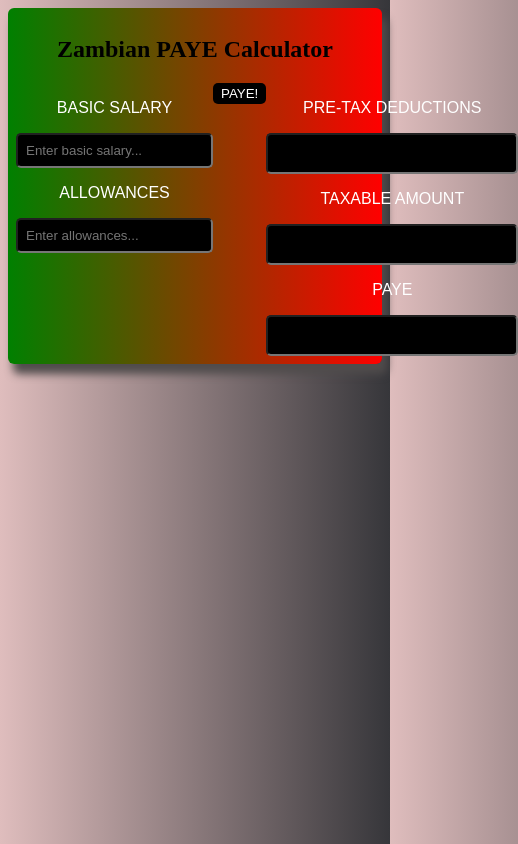
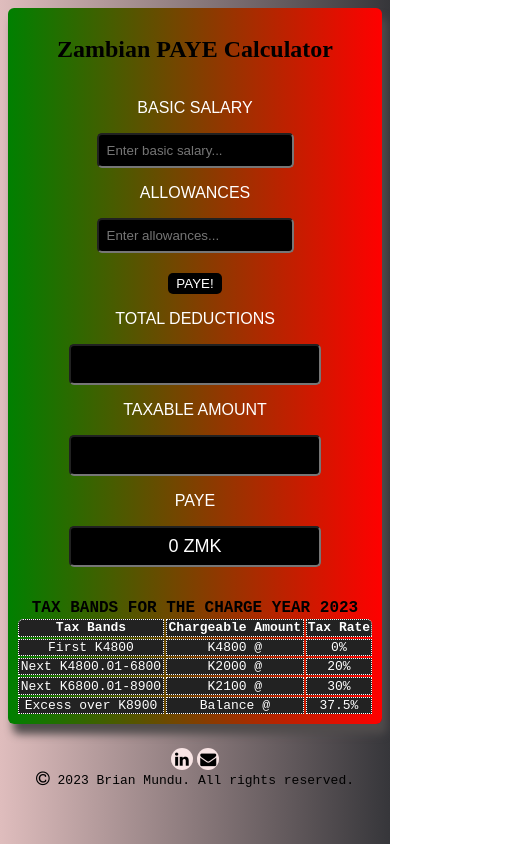
Before and after one commit to twicemuch/form, a plain HTML site: page index.html in a window 390 px wide. Shown: the whole page, 518 px wide, since content can reach past the window. Drawn offline with Linux system fonts and the light colour scheme.

Commit message:
made some changes

```diff
--- a/index.html
+++ b/index.html
@@ -5,23 +5,26 @@
         <meta charset="UTF-8">
         <meta name="viewport" content="width=device-width, initial-scale=1">
         <link href="styles.css" rel="stylesheet">
+        <link rel="stylesheet" href="https://cdnjs.cloudflare.com/ajax/libs/font-awesome/4.7.0/css/font-awesome.min.css">
     </head>
     <body>
+        <main role="main">
         <div class="container">
             <h2>Zambian PAYE Calculator</h2>
         <p class="hidden">Your tax liability is: <span id="taxAmount"></span></p>
         <div class="innerContainer">
             <div class="iput">
     <form action="">
-
+        <div class="gross">
           <div class="input">
             <p class="title">Basic Salary</p>
-            <input type="text" id="inputSalary"placeholder="Enter basic salary...">
+            <input type="text" id="inputSalary" class="smallscreen-width" placeholder="Enter basic salary...">
            </div>
 
           <div class="input">
             <p class="title">Allowances</p>
-            <input type="text" class="white" id="inputAllowance" placeholder="Enter allowances...">
+            <input type="text" class="white smallscreen-width" id="inputAllowance" placeholder="Enter allowances...">
+          </div>
         </div>
     </form>
     </div>
@@ -32,24 +35,63 @@
         <div class="results">
         <form action="">
         <div class="name">
-            <p class="title">pre-tax Deductions</p>
-            <input type="text" class="output" id="preTax-deduction">
+            <p class="title">Total Deductions</p>
+            <input type="text" class="output smallscreen-width" id="preTax-deduction">
         </div>
 
         <div class="name">
             <p class="title">Taxable Amount</p>
-            <input type="text" class="output" id="taxableValue">
+            <input type="text" class="output smallscreen-width" id="taxableValue">
         </div>
 
         <div class="name">
             <p class="title">PAYE</p>
-            <input value=" " class="output" id= "taxPayable">
+            <input value=" " class="output smallscreen-width" id= "taxPayable">
         </div>
 
         </form>
     </div>
     </div>
+    <table>
+        <caption>TAX BANDS FOR THE CHARGE YEAR 2023</caption>
+        <tr>
+        <th class="br-top1">Tax Bands</th>
+        <th>Chargeable Amount</th>
+        <th class="br-top2">Tax Rate</th>
+        </tr>
+        <tr>
+        <td>First K4800</td>
+        <td>K4800 @</td>
+        <td>0%</td>
+
+        </tr>
+            <tr>
+                <td>Next K4800.01-6800</td>
+                <td>K2000 @</td>
+                <td>20%</td>
+                </tr>
+        </tr>
+        <tr>
+            <td>Next K6800.01-8900</td>
+            <td>K2100 @</td>
+            <td>30%</td>
+        </tr>
+        <tr>
+            <td class="br-bottom1">Excess over K8900</td>
+            <td>Balance @</td>
+            <td class="br-bottom2">37.5%</td>
+        </tr>
+
+        </table>
+
+
  </div>
+ </main>
+ <footer class="last-sec">
+    <i class="fa fa-linkedin"></i>
+    <a href="mailto:brianmund01@gmail.com"><i class="fa fa-envelope"></i></a>
+    <p><i class="fa fa-copyright"></i> 2023 Brian Mundu. All rights reserved.</p>
+ </footer>
 
         <script src="script.js"></script>
 
--- a/script.js
+++ b/script.js
@@ -1,6 +1,7 @@
 
 const taxAmount = document.getElementById("taxAmount");
 const paye = document.getElementById("calculate");
+const taxPayable = document.getElementById("taxPayable");
 
 
 const napsa = 0.05;
@@ -10,12 +11,13 @@ const nextBracket = 0.3;
 const lastBracket = 0.375;
 const bandOne = 2000;
 const bandTwo = 2100;
-const napsaCeiling = 1342;
+const napsaCeiling = 1221.80;
 const nhima = 0.01;
 
 function taxCalculator(emoluments) {
+
   //var napsaValue = emoluments*napsa;
-  var beforeTax = emoluments - preTaxDeductions();
+  //var beforeTax = emoluments - preTaxDeductions();
    var tax = 0;
 
   /*if (napsaValue >= napsaCeiling) {
@@ -25,52 +27,47 @@ function taxCalculator(emoluments) {
   } else {
     var postNapsa = emoluments - napsaValue;
   }*/
+  if(emoluments <= 0) {
+    //taxAmount.innerHTML = "k" + 0;
+    taxPayable.value = 0 + " ZMK";
+    return 0;
 
-  if(beforeTax <= taxThreshold) {
-    console.log(napsaValue);
-    //taxAmount.innerHTML = "k" + 0;
-    return taxAmount.innerHTML =  0 + " ZMK";
 
   } else {
-    var taxable = beforeTax - taxThreshold;
-    console.log(taxable);
-    if(taxable < bandOne) {
-      tax = taxable * firstBracket;
+    //var taxable = beforeTax - taxThreshold;
+    //console.log(taxable);
+    if(emoluments < bandOne) {
+      tax = emoluments * firstBracket;
+    } else {
+      tax = bandOne * firstBracket;
 
-      console.log("PAYE = " + tax);
+      //tax = tax1;
+      var minusFb = emoluments - bandOne;
+      console.log(minusFb);
 
-
-    } else {
-      var tax1 = bandOne * firstBracket;
-      tax += tax1;
-      console.log(taxable + " ??");
-      var minusFb = taxable - bandOne;
-      console.log(minusFb);
-      console.log("taxable is: " + taxable);
     }
   }
 
     //second tax band calculation(tax @30%).
     if(minusFb > bandTwo) {
-     var secondTax = bandTwo * nextBracket;
-     tax += secondTax;
+     //var secondTax = bandTwo * nextBracket;
+     tax = tax + (bandTwo * nextBracket);
      var tax3 = minusFb - bandTwo;
-     console.log(taxable);
     } else if(minusFb < bandTwo) {
-      secondTax = tax * nextBracket;
+      secondTax = minusFb * nextBracket;
       tax += secondTax;
-      console.log(secondTax);
     };
 
     //Balance over(tx @37.5%).
     if(tax3 > 0) {
       var finalTax = tax3 * lastBracket;
       tax += finalTax;
-      console.log(tax3 + " why");
+      console.log(tax + " final-tax")
+
     };
 
 var answer = tax;
-var finalAnswer = taxAmount.innerHTML = answer + " ZMK";
+var finalAnswer = answer;
 return finalAnswer;
 };
 
@@ -86,23 +83,25 @@ function findGross() {
 return gross;
 }
 findGross();
-const grossTotal = findGross();
 
  function preTaxDeductions() {
   const inputSalary = document.getElementById("inputSalary");
   const allowances = document.getElementById("inputAllowance");
   if(allowances.value) {
     let nhimaValue = +inputSalary.value * nhima;
-    let napsaValue = grossTotal * napsa;
-    let total = nhimaValue + napsaValue;
+    let napsaValue = findGross() * napsa;
+    if(napsaValue > napsaCeiling) {
+      napsaValue = napsaCeiling;
+    };
+    var total = nhimaValue + napsaValue + taxCalculator(findTaxable());
     return total;
   } else {
-    let nhimaValue = grossTotal * nhima;
-    let napsaValue = grossTotal * napsa;
+    let nhimaValue = findGross() * nhima;
+    let napsaValue = findGross() * napsa;
     if(napsaValue > napsaCeiling) {
       napsaValue = napsaCeiling;
-    }
-    let total = nhimaValue + napsaValue;
+    };
+    total = nhimaValue + napsaValue + taxCalculator(findTaxable());
     return total;
   }
 
@@ -110,10 +109,10 @@ const grossTotal = findGross();
  preTaxDeductions();
 
  function findTaxable() {
-  let deductions = preTaxDeductions();
-  let taxableValue = grossTotal - deductions;
-  if(taxableValue > taxThreshold) {
-    let taxable = taxableValue -taxThreshold;
+  //let deductions = preTaxDeductions();
+  //let taxableValue = findGross() - deductions;
+  if(findGross() > taxThreshold) {
+    let taxable = findGross() -taxThreshold;
 
     return taxable;
   } else {
@@ -126,22 +125,24 @@ const grossTotal = findGross();
 
 paye.addEventListener("click",() => {
   const inputSalary = document.getElementById("inputSalary");
-  taxCalculator(grossTotal);
+  taxCalculator(findTaxable());
   //inputSalary.value = "";
 
 });
 
 paye.addEventListener("click",() => {
   const taxPayable = document.getElementById("taxPayable");
-  taxPayable.value = taxAmount.innerHTML;
+  //taxPayable.value = taxAmount.innerHTML;
+  taxPayable.value = taxCalculator(findTaxable()).toFixed(2) + " ZMK";
+
 });
 
 paye.addEventListener("click",() => {
   const pretax = document.getElementById("preTax-deduction");
-  pretax.value = preTaxDeductions() + " ZMK";
+  pretax.value = preTaxDeductions().toFixed(2) + " ZMK";
 });
 
 paye.addEventListener("click",() => {
   const taxableInput = document.getElementById("taxableValue");
-  taxableInput.value = findTaxable() + " ZMK";
-})
+  taxableInput.value = findTaxable().toFixed(2) + " ZMK";
+});
--- a/styles.css
+++ b/styles.css
@@ -18,6 +18,7 @@ body {
     display: flex;
     justify-content: space-between;
 }
+
 span,
 .hidden {
     background-color: #fff;
@@ -69,3 +70,71 @@ p {
 .white {
     color: white;
 }
+table {
+    width: 80%;
+    min-width: 100%;
+    margin: 0 auto;
+}
+td, th {
+    font-family: monospace, serif;
+    padding: 2px;
+    border: thin dotted white;
+    background-color: #222;
+    color: white;
+}
+.br-top1 {
+    border-top-left-radius: 5px;
+}
+.br-top2 {
+    border-top-right-radius: 5px;
+}
+caption {
+    margin-top: 2rem;
+    color: #000;
+    font-family: monospace;
+    font-weight: bold;
+    font-size: 18px;
+}
+footer p {
+    font-family: monospace;
+    margin-top: 0;
+}
+footer {
+    text-align: center;
+    margin-top: 1.5rem;
+}
+.fa-linkedin,
+.fa-envelope {
+    background: rgb(248, 228, 228);
+    border-radius: 50%;
+    padding: 0.2rem;
+    height: 1rem;
+    width: 1rem;
+}
+a i {
+    color: black;
+}
+@media (max-width: 452px) {
+    .container {
+        min-width: 80%;
+    }
+    .innerContainer {
+        display: flex;
+        flex-direction: column;
+        justify-content: center;
+        align-items: center;
+        width: 100%;
+    }
+    #calculate {
+        margin-top: 1.25rem;
+    }
+    td,th {
+        padding: .2px;
+        font-size: 13px;
+    }
+    caption {
+        font-size: 16px;
+    }
+
+
+}
```
Lines whose indentation alone changed are shown as unchanged.
